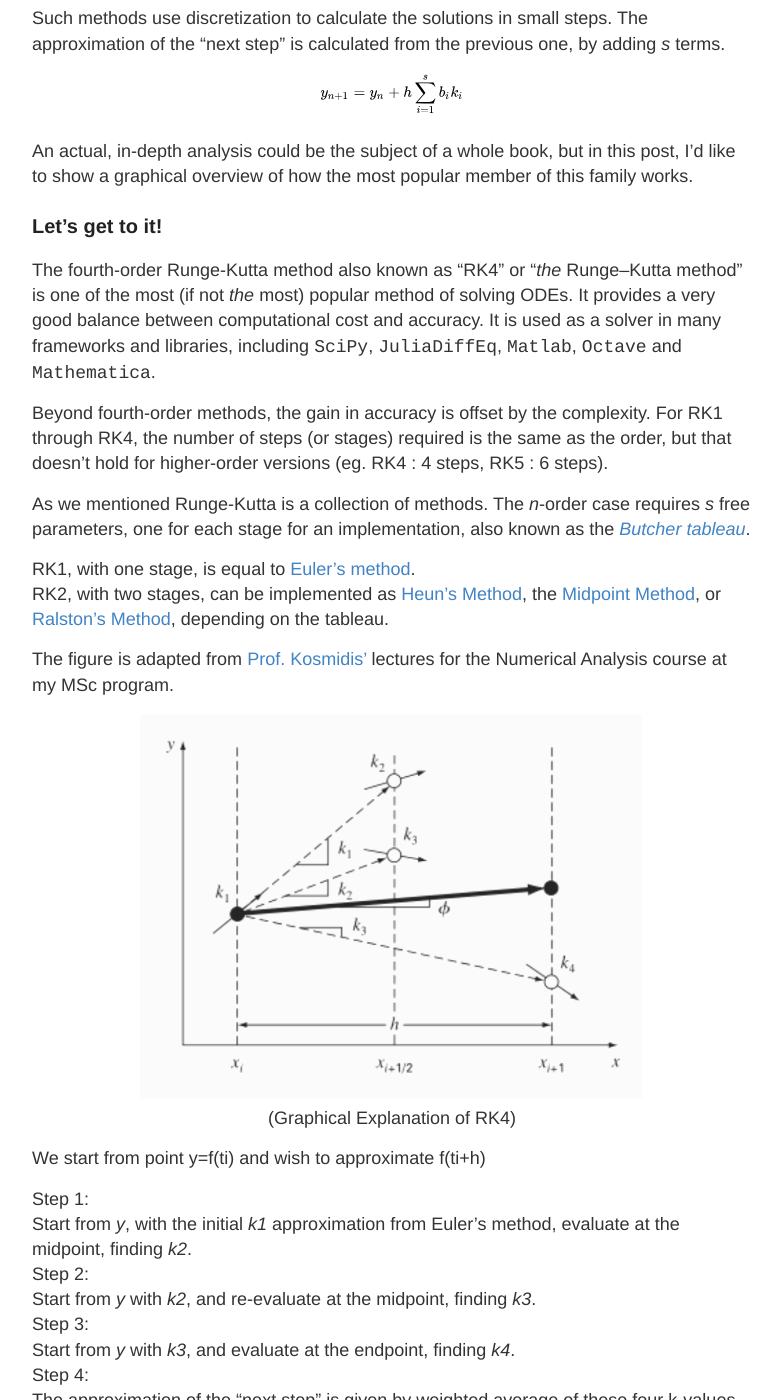
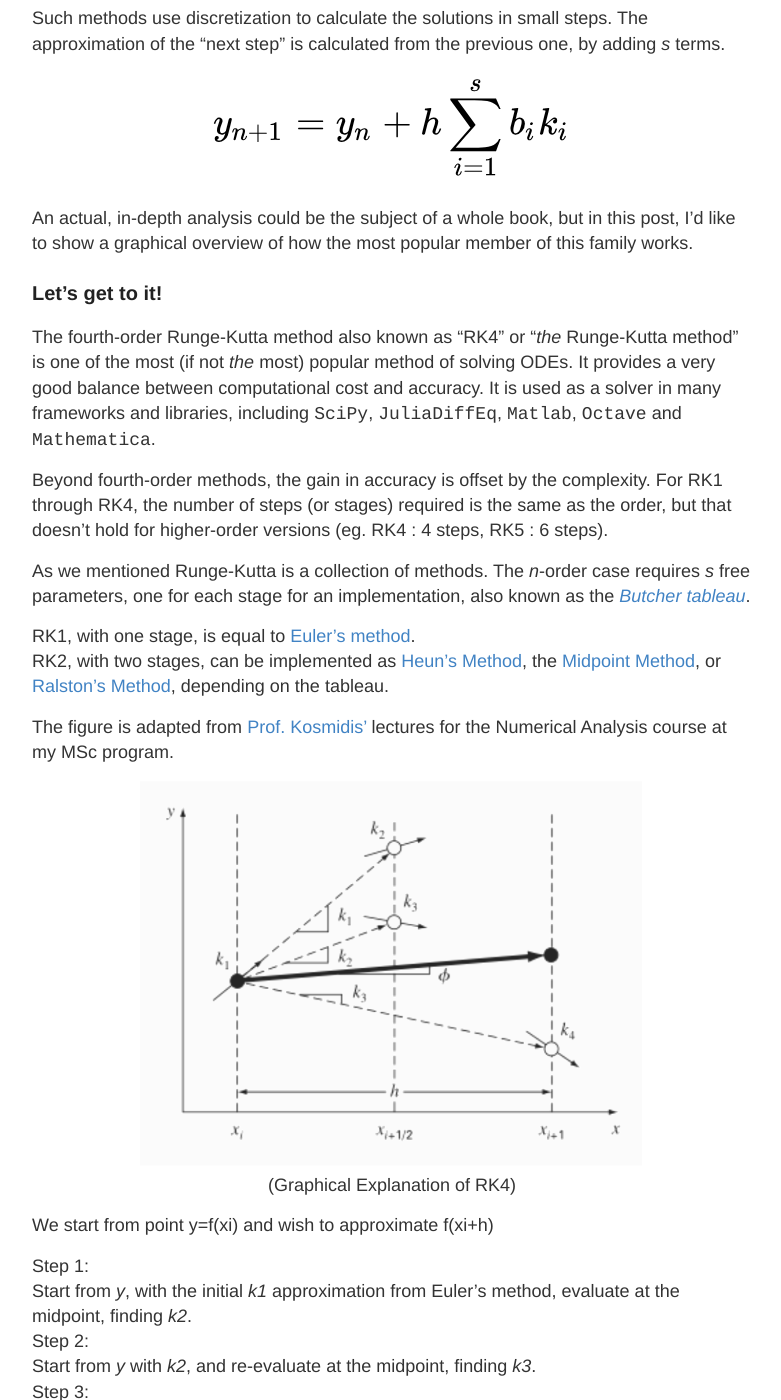
Before and after one commit to tpaschalis/tpaschalis.github.io, a Jekyll site: the page built from _posts/2018-01-22-rk4-explained.markdown, in a window 1280 px wide and 1400 px high, scrolled down 340 px. Shown: the whole window, without its empty margins (248-1029 px from the left). Built offline with Jekyll 4.4.1, drawn with Linux system fonts in a browser that asks for light colours.

Commit message:
RK4 first edit

```diff
--- a/_posts/2018-01-22-rk4-explained.markdown
+++ b/_posts/2018-01-22-rk4-explained.markdown
@@ -16,14 +16,14 @@ description: "Well, at least try to..."
 Such methods use discretization to calculate the solutions in small steps. The approximation of the "next step" is calculated from the previous one, by adding *s* terms.
 <figure>
 <center>
-	<img src="/images/rk4eq2.svg" style='height: 20%; width: 20%; object-fit: contain'/>
+	<img src="/images/rk4eq2.svg" style='height: 50%; width: 50%; object-fit: contain'/>
 </center>
 </figure>
 
 An actual, in-depth analysis could be the subject of a whole book, but in this post, I'd like to show a graphical overview of how the most popular member of this family works.
 
 ### Let's get to it!
-The fourth-order Runge-Kutta method also known as "RK4" or "*the* Runge–Kutta method" is one of the most (if not *the* most) popular method of solving ODEs. It provides a very good balance between computational cost and accuracy. It is used as a solver in many frameworks and libraries, including `SciPy`, `JuliaDiffEq`, `Matlab`, `Octave` and `Mathematica`.
+The fourth-order Runge-Kutta method also known as "RK4" or "*the* Runge-Kutta method" is one of the most (if not *the* most) popular method of solving ODEs. It provides a very good balance between computational cost and accuracy. It is used as a solver in many frameworks and libraries, including `SciPy`, `JuliaDiffEq`, `Matlab`, `Octave` and `Mathematica`.
 
 Beyond fourth-order methods, the gain in accuracy is offset by the complexity. For RK1 through RK4, the number of steps (or stages) required is the same as the order, but that doesn't hold for higher-order versions (eg. RK4 : 4 steps, RK5 : 6 steps).
 
@@ -42,7 +42,7 @@ The figure is adapted from [Prof. Kosmidis'](https://www.researchgate.net/profil
 </figure>
 
 
-We start from point y=f(ti) and wish to approximate f(ti+h)
+We start from point y=f(xi) and wish to approximate f(xi+h)
 
 Step 1:
 Start from *y*, with the initial *k1* approximation from Euler's method, evaluate at the midpoint, finding *k2*.
@@ -55,7 +55,7 @@ The approximation of the "next step" is given by weighted average of these four
 
 <figure>
 <center>
-	<img src="/images/rk4eq.svg" style='height: 20%; width: 20%; object-fit: contain'/>
+	<img src="/images/rk4eq.svg" style='height: 50%; width: 50%; object-fit: contain'/>
 </center>
 </figure>
 
```
